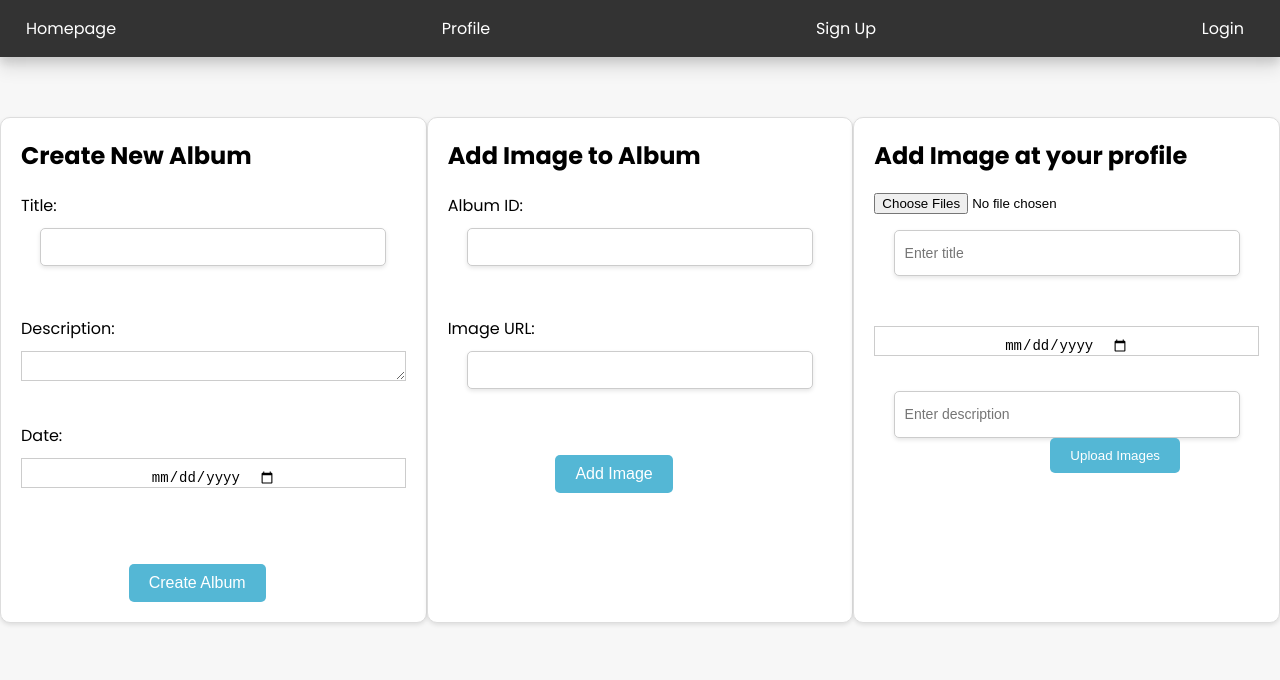
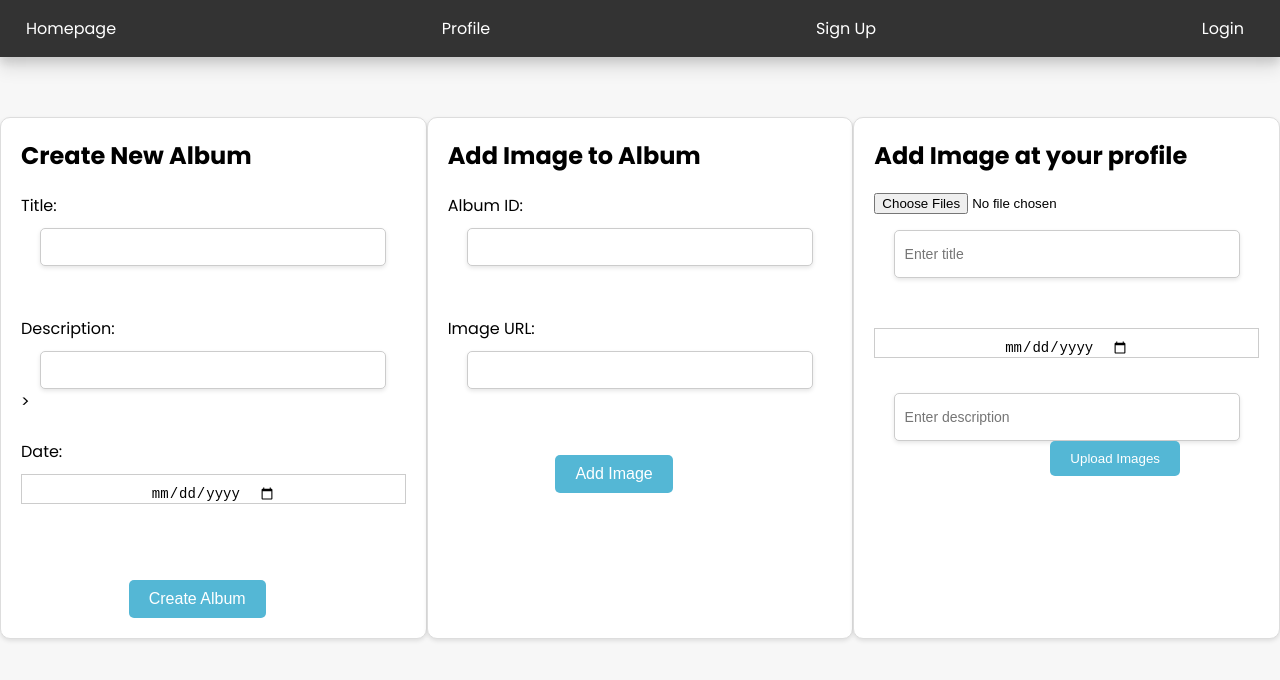
Before and after one commit to ChristianSuriano/GALLERYplus, a plain HTML site: page pages/profile.html in a window 1280 px wide. Shown: the top 680 px of the page. Drawn offline with Linux system fonts and the light colour scheme.

Commit message:
Update profile.html

```diff
--- a/pages/profile.html
+++ b/pages/profile.html
@@ -31,11 +31,12 @@
           <input type="text" id="title" name="title" required /><br /><br />
 
           <label for="description">Description:</label><br />
-          <textarea
+          <input
+            type = "text"
             id="description"
             name="description"
             rows="4"
-            cols="50"></textarea
+            cols="50"></input>
           ><br /><br />
 
           <label for="date">Date:</label>
```
